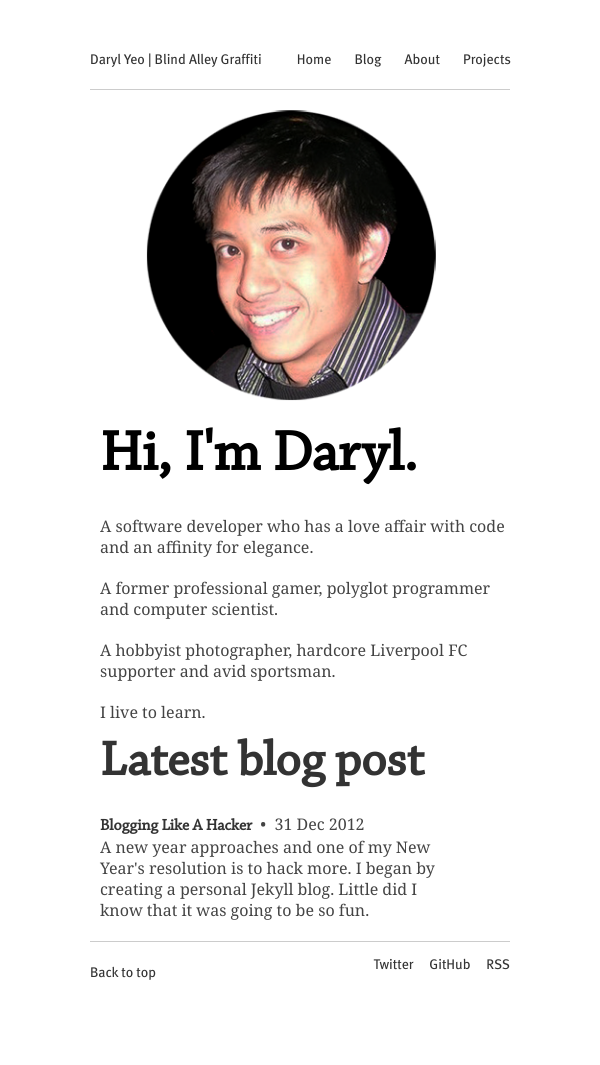
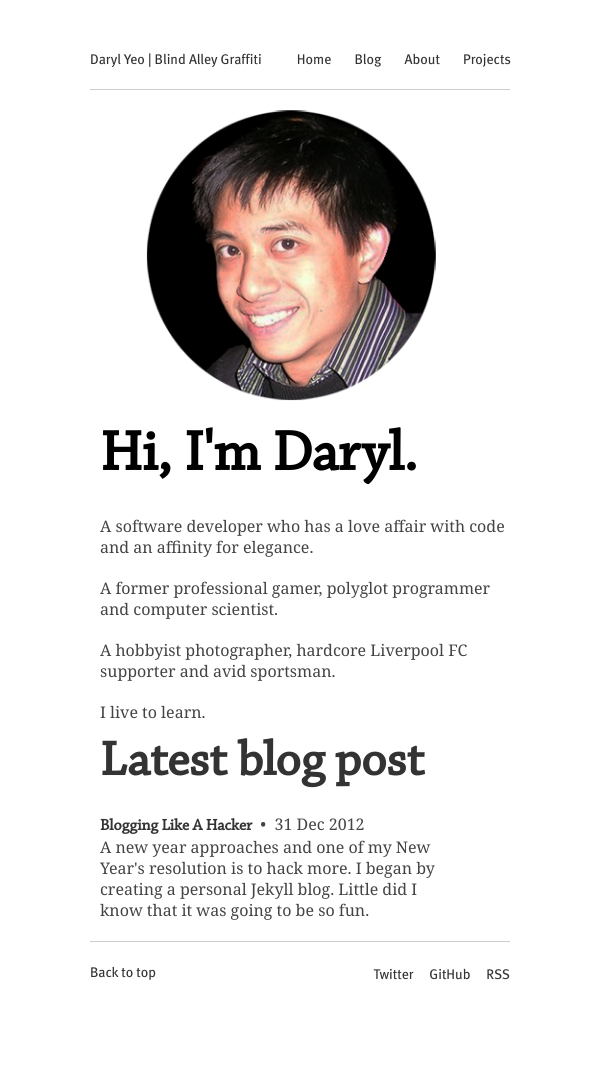
Before and after one commit to aacyun/jianxioy.github.com, a Jekyll site: the page built from index.html, in a window 600 px wide. Built offline with Jekyll 4.4.1, drawn with Linux system fonts in a browser that asks for light colours; Markdown is read by kramdown in place of the engine named in the settings.

Commit message:
Testing phone.

```diff
--- a/static/css/layout.css
+++ b/static/css/layout.css
@@ -225,7 +225,7 @@ a:hover {
 		.offsite-links {
 			position: relative;
 			left: 0;
-			bottom: 50px;
+			bottom: 40px;
 		}
 	}
 
```
